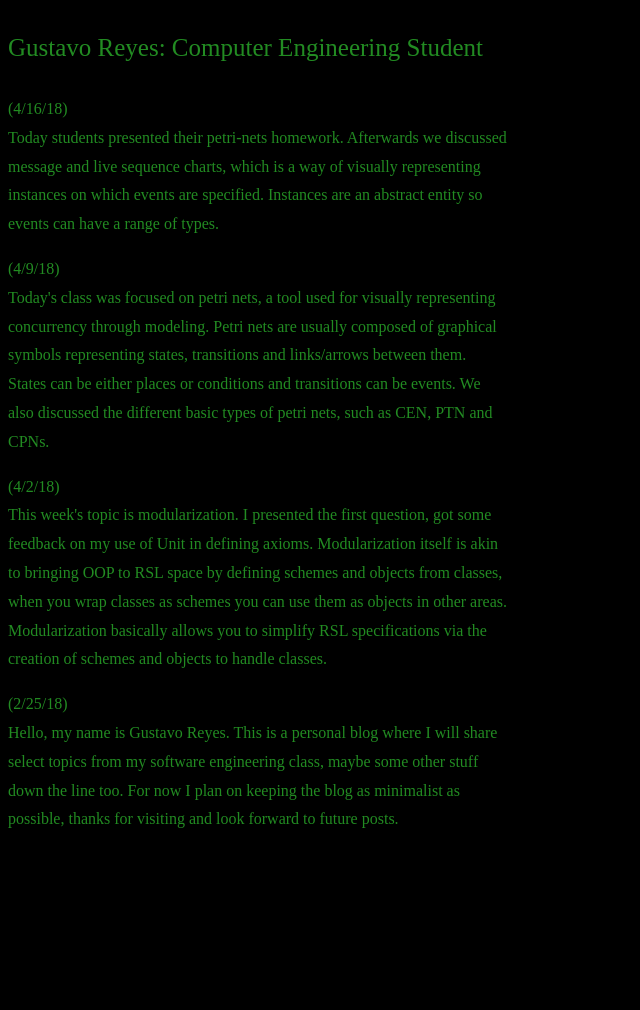
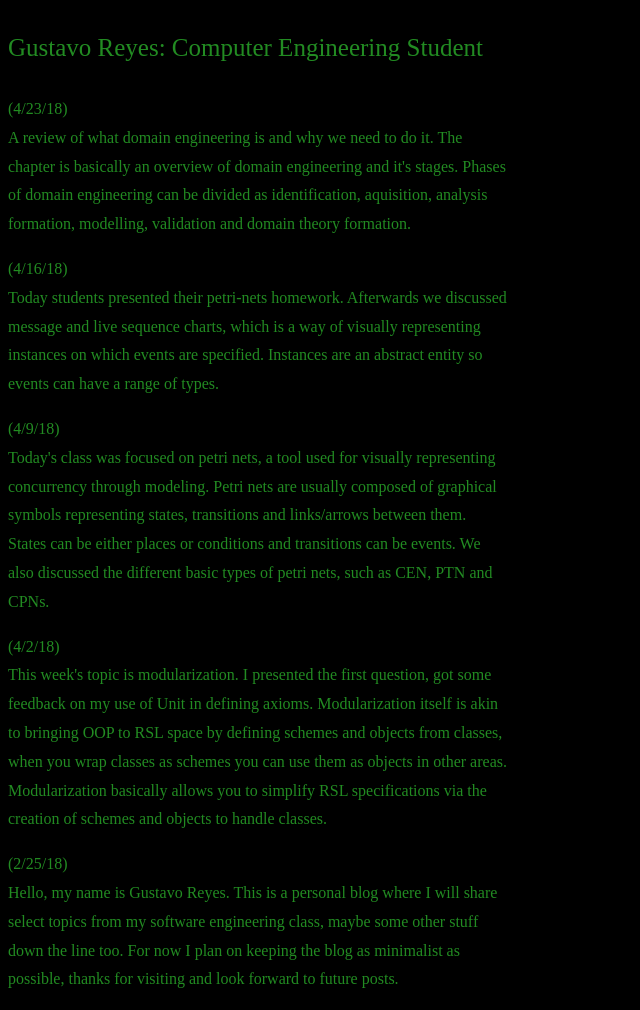
Before and after one commit to GarcGustavo/GarcGustavo.github.io, a Jekyll site: the page index.html, which Jekyll copies as it is, in a window 1280 px wide. Shown: the whole page, without its empty margins (0-640 px from the left). Built offline with Jekyll 4.4.1, drawn with Linux system fonts in a browser that asks for light colours; before the commit the page ends 900 px from its top, so only the background shows below that.

Commit message:
blog update

```diff
--- a/index.html
+++ b/index.html
@@ -21,6 +21,10 @@
 
   <body style = "color: forestgreen">
 
+      <p>(4/23/18)<br>
+   A review of what domain engineering is and why we need to do it. The chapter is basically an overview of domain engineering and it's stages. Phases of domain engineering can be divided as identification, aquisition, analysis formation, modelling, validation and domain theory formation.
+   </p>
+
       <p>(4/16/18)<br>
    Today students presented their petri-nets homework. Afterwards we discussed message and live sequence charts, which is a way of visually representing instances on which events are specified. Instances are an abstract entity so events can have a range of types.
    </p>
```
